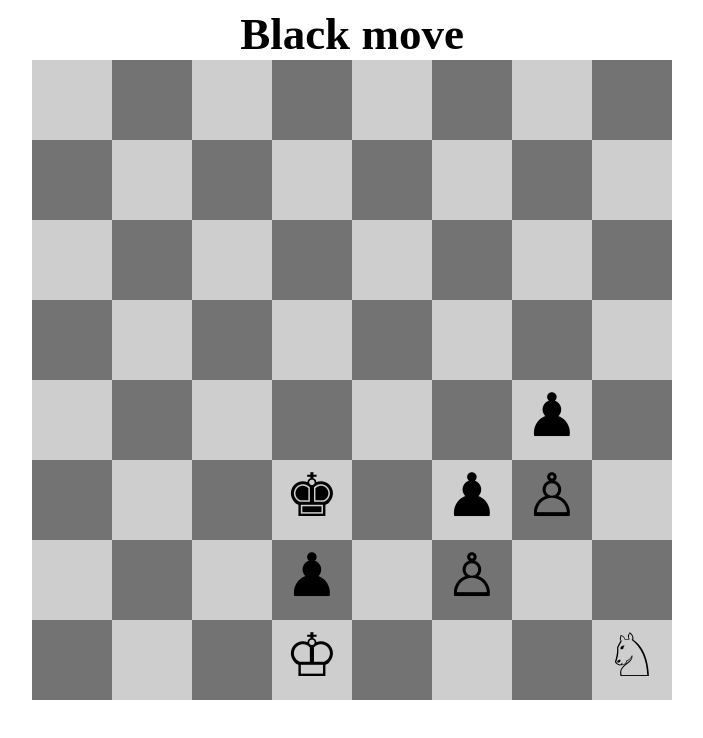
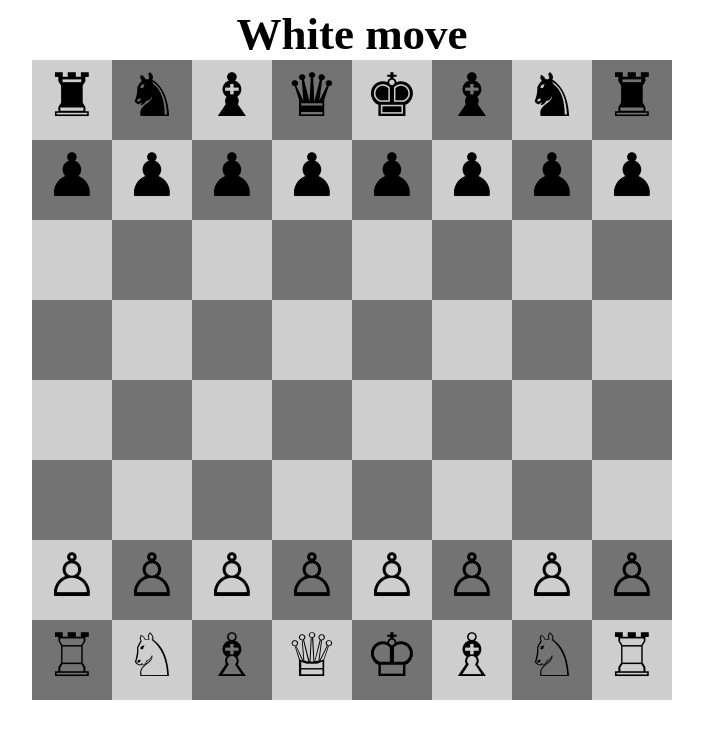
Before and after one commit to Comet1nc/chess, an Angular app: page / in a window 1280 px wide. Shown: the top 738 px of the page, without its empty margins (288-991 px from the left). Built offline with nearby package versions, Linux system fonts and the light colour scheme.

Commit message:
matcheck

```diff
--- a/src/app/board.service.ts
+++ b/src/app/board.service.ts
@@ -21,7 +21,7 @@ export class BoardService {
   board: Board;
 
   // isWhiteMove: boolean = true;
-  colorToMove: Color = Color.BLACK;
+  colorToMove: Color = Color.WHITE;
 
   selectedPiece: Piece | undefined;
   kingUnderAttack: boolean = false;
@@ -31,7 +31,9 @@ export class BoardService {
   constructor() {
     // this.setupDefaultPiecePositions();
 
-    this.board = this.createBoardFromFen('8/8/8/8/6p1/3k1pP1/3p1P2/3K3N');
+    this.board = this.createBoardFromFen(
+      'rnbqkbnr/pppppppp/8/8/8/8/PPPPPPPP/RNBQKBNR'
+    );
     // bishop test '3k4/8/5n2/2N5/3B4/8/8/3K4'
     // rook test '3k4/8/p7/8/R7/8/P7/3K4'
     // queen test '3k4/6r1/8/1P2Q3/8/6P1/4r3/3K4'
@@ -40,6 +42,7 @@ export class BoardService {
     // 'k7/8/4n3/8/4K3/8/8/8'
     // '3k4/8/8/b7/8/8/2PK4/6N1'
     // pat white '8/8/8/8/6p1/3k1pP2/3K3N'
+    // mat white 'k2r4/8/8/8/2P1P3/2PKP3/2PPP3/8'
   }
 
   copy(source: Board): Board {
--- a/src/app/components/board/board.component.ts
+++ b/src/app/components/board/board.component.ts
@@ -50,5 +50,6 @@ export class BoardComponent implements OnInit {
 
   moveHereSelectedPiece(rank: Rank, file: File) {
     this.boardService.moveSelectedPiece(new Coordinates(file, rank));
+    this.gameService.updateGameState();
   }
 }
--- a/src/app/game.service.ts
+++ b/src/app/game.service.ts
@@ -2,6 +2,7 @@ import { Injectable, OnInit } from '@angular/core';
 import { GameState } from './models/game-state.enum';
 import { BoardService } from './board.service';
 import { Color } from './models/color.model';
+import { King } from './models/piece/king.model';
 
 @Injectable({
   providedIn: 'root',
@@ -14,12 +15,61 @@ export class GameService {
   constructor(private boardService: BoardService) {}
 
   updateGameState() {
-    this.check(Color.WHITE);
-    if (this.gameState !== GameState.ONGOING) this.finishGame();
+    this.checkStalemate();
+    this.checkMate();
   }
 
-  check(color: Color) {
-    const pieces = this.board.getPiecesByColor(color);
+  checkMate() {
+    const king = this.board
+      .getPiecesByColor(this.currentMoveColor)
+      .find((piece) => piece instanceof King);
+
+    if (
+      king !== undefined &&
+      !this.board.isSquareUnderAttackByColor(
+        king?.coordinates,
+        Color.getOpposite(king?.color)
+      )
+    ) {
+      return;
+    }
+
+    const pieces = this.board.getPiecesByColor(this.currentMoveColor);
+
+    for (const piece of pieces) {
+      const cords = piece.getAvailableMoveSquares(this.board);
+
+      for (const cord of cords) {
+        const clone = this.boardService.copy(this.board);
+        clone.movePiece(piece.coordinates, cord);
+
+        const clonedKing = clone
+          .getPiecesByColor(this.currentMoveColor)
+          .find((piece) => piece instanceof King);
+
+        if (
+          clonedKing !== undefined &&
+          !clone.isSquareUnderAttackByColor(
+            clonedKing?.coordinates,
+            Color.getOpposite(clonedKing.color)
+          )
+        ) {
+          return;
+        }
+      }
+    }
+
+    if (this.currentMoveColor === Color.WHITE) {
+      this.gameState = GameState.CHECKMATE_TO_WHITE_KING;
+    } else {
+      this.gameState = GameState.CHECKMATE_TO_BLACK_KING;
+    }
+
+    this.finishGame();
+  }
+
+  checkStalemate() {
+    const pieces = this.board.getPiecesByColor(this.currentMoveColor);
     for (let piece of pieces) {
       let cords = piece.getAvailableMoveSquares(this.board);
       if (cords.length > 0) {
@@ -28,6 +78,7 @@ export class GameService {
     }
 
     this.gameState = GameState.STALEMATE;
+    this.finishGame();
   }
 
   finishGame() {
--- a/src/app/models/piece/pawn.model.ts
+++ b/src/app/models/piece/pawn.model.ts
@@ -41,7 +41,9 @@ export class Pawn extends Piece {
           coordinates
         );
 
-        return board.isSquareEmpty(between[0]);
+        return (
+          board.isSquareEmpty(between[0]) && board.isSquareEmpty(coordinates)
+        );
       } else {
         return board.isSquareEmpty(coordinates);
       }
```
